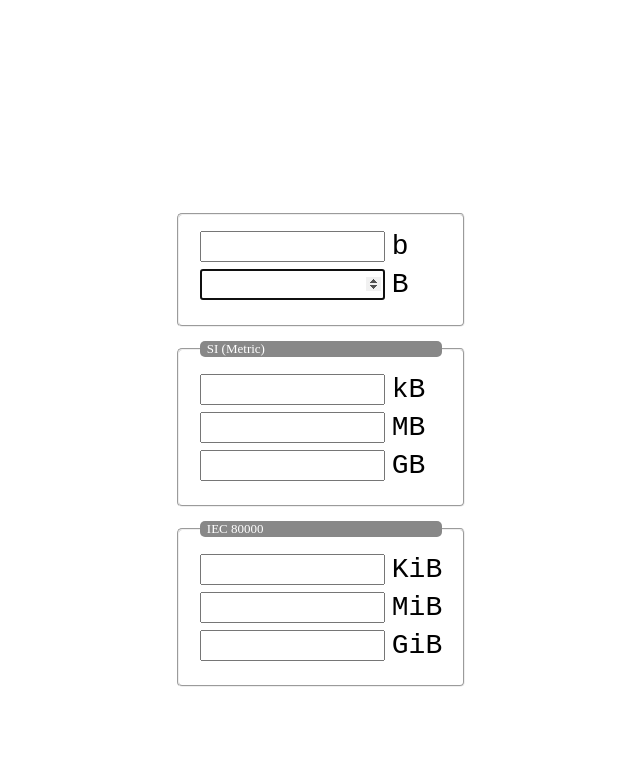
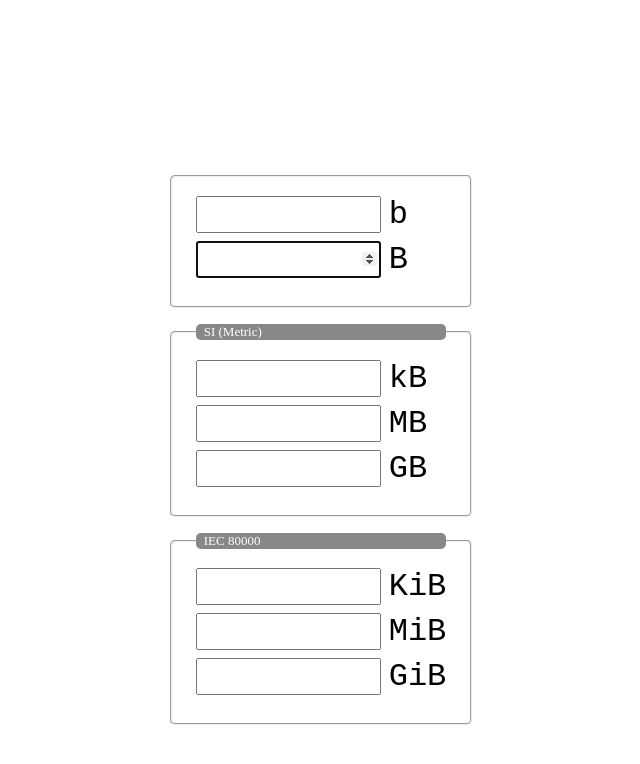
Before and after one commit to ashenm/tools, a Jekyll site: the page built from bytes.html, in a window 1280 px wide. Shown: the top 764 px of the page, without its empty margins (319-959 px from the left). Built offline with Jekyll 4.4.1, drawn with Linux system fonts in a browser that asks for light colours.

Commit message:
[Bytes] Minor visual improvements

```diff
--- a/bytes.html
+++ b/bytes.html
@@ -58,8 +58,12 @@ keywords: ashen, gunaratne, ashen m. gunaratne, binary prefixes, iec, iso, metri
       width: 100%;
     }
 
+    @media (orientation: portrait) {
+      :root { font-size: 1.25rem; }
+    }
+
     @media (min-width: 768px) {
-      :root { font-size: 1.75rem; }
+      :root { font-size: 2rem; }
     }
 
   </style>
```
